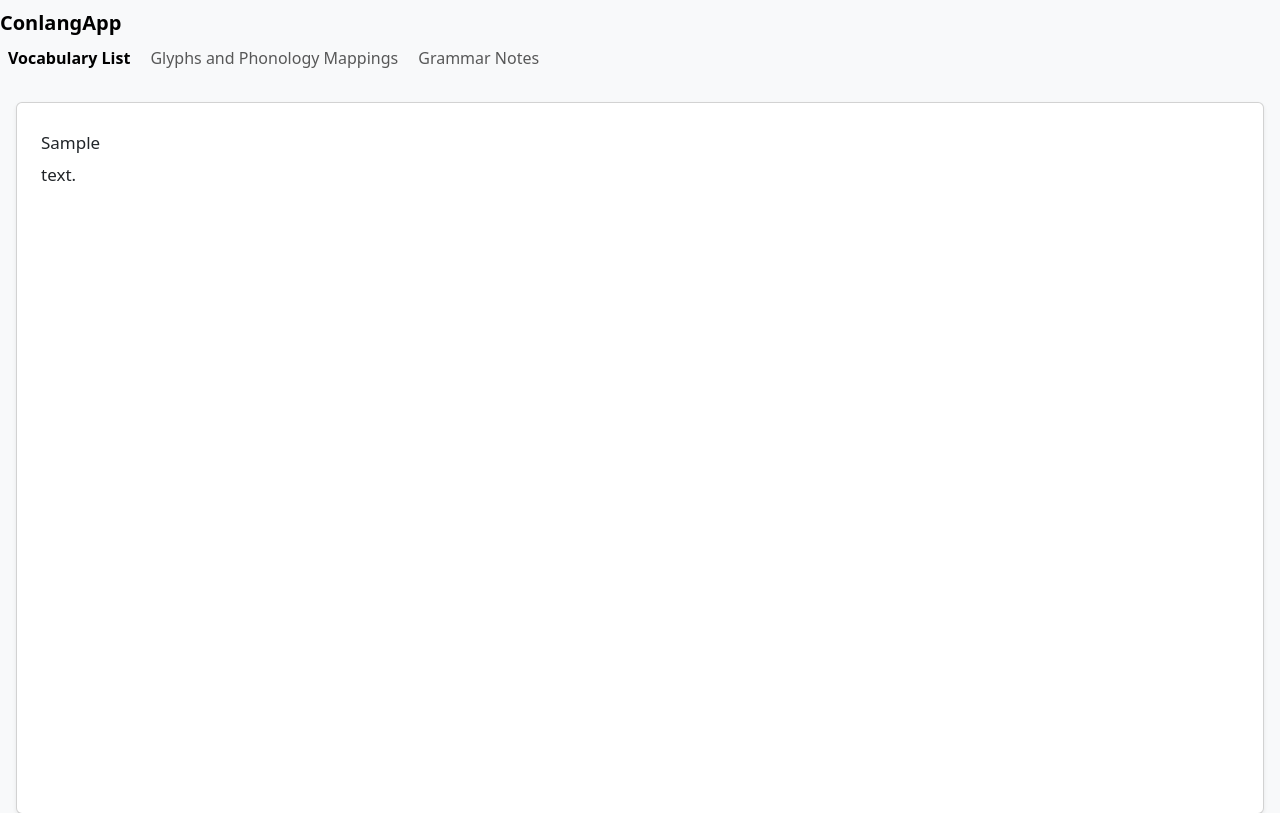
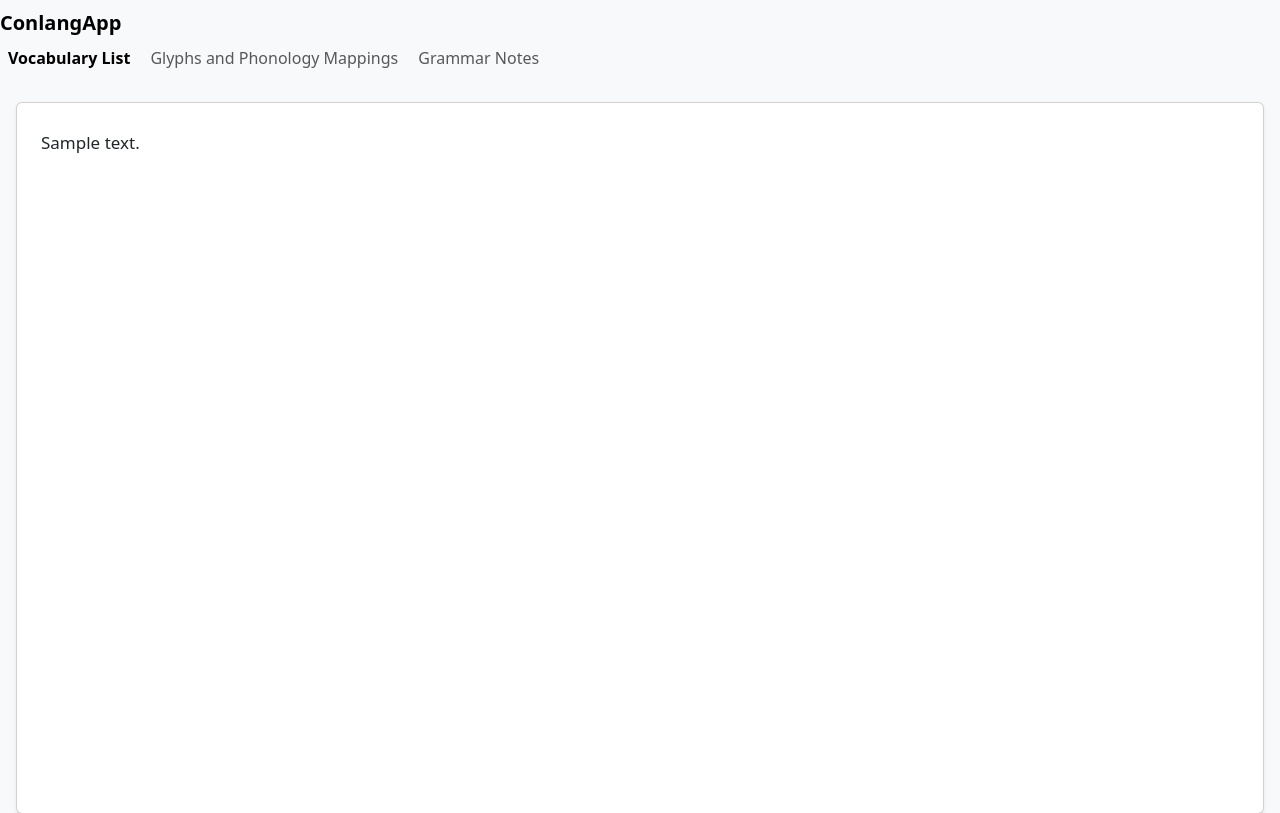
Before and after one commit to MatthewRicci12/conlangwebapp, a Django app: page /user_clicks_text/1/ in a window 1280 px wide. Shown: the top 813 px of the page. Run offline with Django 5.2, Linux system fonts and the light colour scheme; tables that the repository leaves empty hold one stand-in row (values such as "Sample post").

Commit message:
Made it so words are together in a paragraph instead of one per line. Turns out flex forces display block

```diff
--- a/conlangapp/templates/extract_text.html
+++ b/conlangapp/templates/extract_text.html
@@ -35,7 +35,7 @@
 
 <div class="d-flex gap-3 p-3" style="min-height: calc(100vh - 56px);" id="extract_text_master_container">
     {% load hoverable_words %}
-  <div id="current_text" class="card shadow-sm flex-grow-1 p-4" style="font-size: 1.0625rem; line-height: 1.9; overflow-y: auto;">
+  <div id="current_text" class="card shadow-sm flex-grow-1 p-4" style="font-size: 1.0625rem; line-height: 1.9; overflow-y: auto; display: block;">
     {{ text_content|hoverable_words:params }}
   </div>
 
@@ -62,8 +62,6 @@
   </div>
 </div>
 
-
-
 <script>
   var container = document.getElementById('current_text');
 
--- a/conlangapp/templatetags/hoverable_words.py
+++ b/conlangapp/templatetags/hoverable_words.py
@@ -11,7 +11,7 @@ def hoverable_words(text, params):
     result = ''
     for token in words:
         if token.strip():
-            result += f'<span class="word"}}\'>{token}</span>'
+            result += f'<span class="word d-inline">{token}</span>'
         else:
             result += token
     return mark_safe(result)
```
